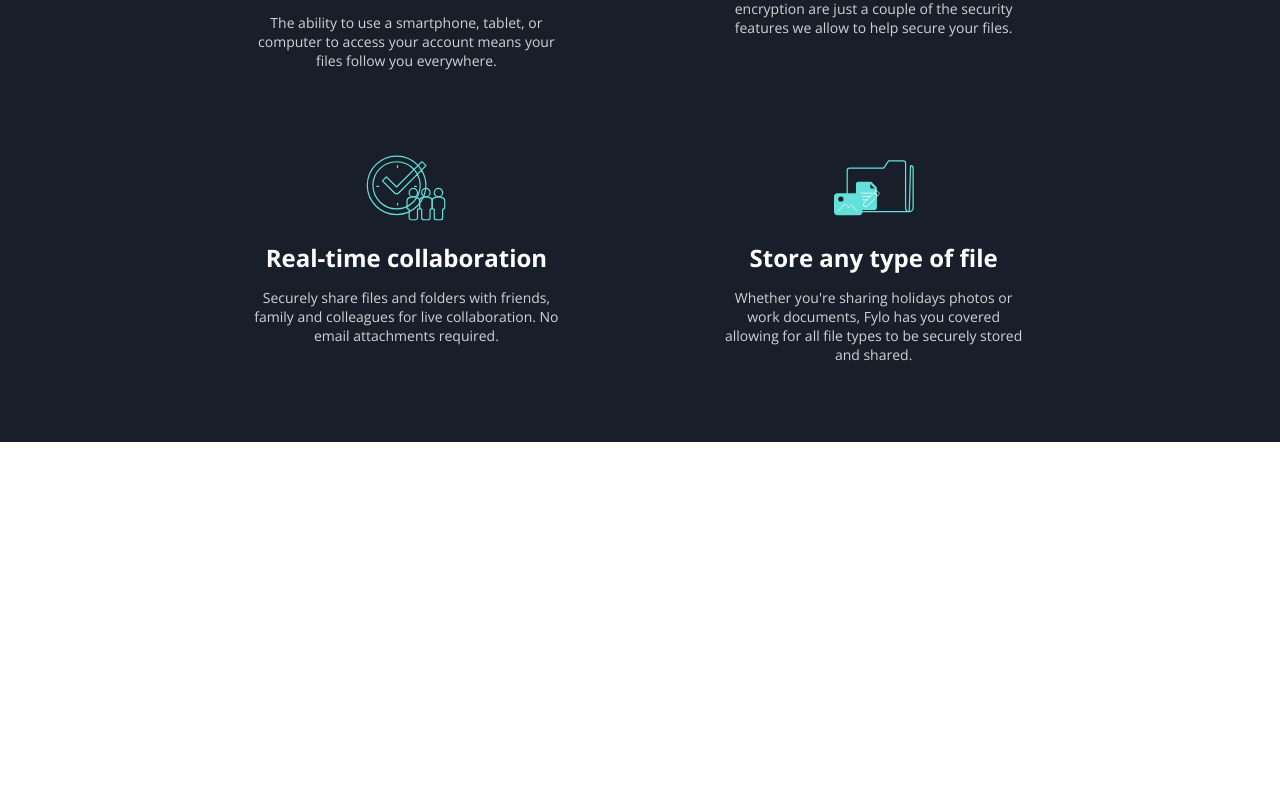
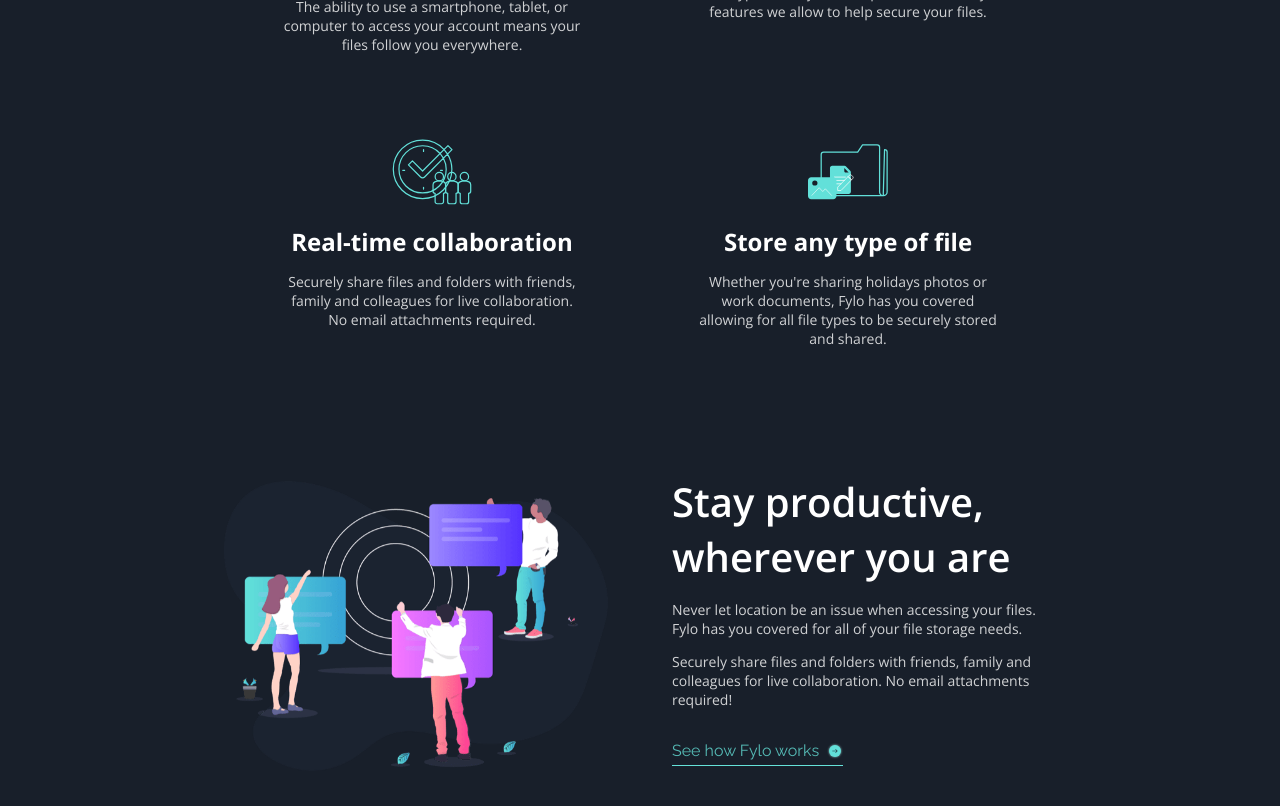
Before and after one commit to diegomendes80/Fylo, a React (Vite) app in the folder fylo/: page / in a window 1280 px wide. Shown: the part 880-1686 px from the top of the page. Before the commit the page ends 1322 px from the top, so only its background shows below. Built offline with nearby package versions, Linux system fonts and the light colour scheme.

Commit message:
AdvantageSection, WorkSection
Consertei a advantage section colocando display grid e terminei a worksection

```diff
--- a/fylo/src/App.jsx
+++ b/fylo/src/App.jsx
@@ -4,6 +4,7 @@ import './abstract/_var.scss';
 import { Header } from './components/Header';
 import { Banner } from './components/Banner';
 import { AdvantageSection } from './components/AdvantageSection';
+import { WorkSection } from './components/WorkSection';
 
 function App() {
 
@@ -17,6 +18,8 @@ function App() {
 
         <AdvantageSection/>
 
+        <WorkSection/>
+
     </main>
 
   )
--- a/fylo/src/components/AdvantageCard/index.scss
+++ b/fylo/src/components/AdvantageCard/index.scss
@@ -3,8 +3,9 @@
 
 .advantages__card{
     text-align: center;
-    // background-color: blue;
-    max-width: 30%;
+    max-width: 300px;
+    // background-color: red;
+    margin: 0 auto;
     font-family: 'Open Sans', sans-serif;
 
     h2{
--- a/fylo/src/components/AdvantageSection/index.jsx
+++ b/fylo/src/components/AdvantageSection/index.jsx
@@ -41,7 +41,7 @@ export function AdvantageSection() {
             image={advantage.image}
           />
           )
-      })
+        })
 
       }
       </div>
--- a/fylo/src/components/AdvantageSection/index.scss
+++ b/fylo/src/components/AdvantageSection/index.scss
@@ -2,19 +2,24 @@
 
 .advantageSection{
     background-color: var.$navy-900;
-    padding: 4rem 0;
+    padding: 3rem 0;
+    .cards{
 
-
-    .cards{
-        // background-color: red;
-
+        // background-color: blue;
+        width: 60%;
         margin: 0 auto;
-        width: 80%;
-        display: flex;
-        justify-content: center;
-        flex-wrap: wrap;
-        column-gap: 10rem;
-        row-gap: 4rem;
-        // align-items: center;
+        display: grid;
+        grid-template-columns: repeat(2, 1fr);
+        gap: 4rem;
     }
 }
+
+@media(max-width: 1200px){
+
+    .advantageSection{
+        .cards{
+            width: 80%;
+            grid-template-columns: 1fr;
+        }
+    }
+}
--- /dev/null
+++ b/fylo/src/components/WorkSection/index.jsx
@@ -0,0 +1,31 @@
+import './index.scss';
+import {Image} from '../Image';
+import { NavLink } from '../NavLink';
+import { Paragraph } from '../Paragraph';
+
+export function WorkSection() {
+
+    return (
+        <section className="workSection">
+
+
+                <div className="work__img">
+                    <Image src="illustration-stay-productive.png" alt="Stay productive illustration"/>
+                </div>
+
+                <div className="work__content">
+                    <h2>Stay productive, wherever you are</h2>
+                    <Paragraph>Never let location be an issue when accessing your files. Fylo has you covered for all of your file storage needs.</Paragraph>
+                    <Paragraph>Securely share files and folders with friends, family and colleagues for live collaboration. No email attachments required!</Paragraph>
+
+                    <div className="content__link">
+                        <NavLink href="#">See how Fylo works</NavLink>
+                        <Image src="icon-arrow.svg" alt="Arrow icon"/>
+                    </div>
+                </div>
+
+
+        </section>
+    )
+
+}
--- /dev/null
+++ b/fylo/src/components/WorkSection/index.scss
@@ -0,0 +1,65 @@
+@use '../../abstract/var';
+
+.workSection{
+    background-color: var.$navy-900;
+    padding: 3rem 0;
+
+    display: flex;
+    align-items: center;
+    justify-content: center;
+    gap: 4rem;
+
+
+    .work__img{
+        width: 30%;
+
+        img{
+            width: 100%;
+        }
+    }
+
+
+    .work__content{
+        width: 30%;
+
+        h2{
+            font-family: "Open Sans", sans-serif;
+            font-size: 40px;
+            font-weight: 600;
+            color: var.$white;
+
+            margin: 1rem 0;
+        }
+
+        .content__link{
+            width: fit-content;
+            display: flex;
+            align-items: center;
+            justify-content: start;
+            gap: .5rem;
+            margin: 2rem 0;
+            padding-bottom: 5px;
+            border-bottom: 1px solid var.$teal-200;
+
+            a{
+                color: var.$teal-200;
+
+            }
+        }
+
+        .content__link:hover{
+            cursor: pointer;
+            border-bottom: 1px solid var.$white;
+
+            a{
+                color: var.$white;
+
+            }
+
+            img{
+                filter: invert(100%) sepia(100%) grayscale(100%) brightness(200%);
+            }
+
+        }
+    }
+}
```
Also changed, not shown: fylo/t.txt.
